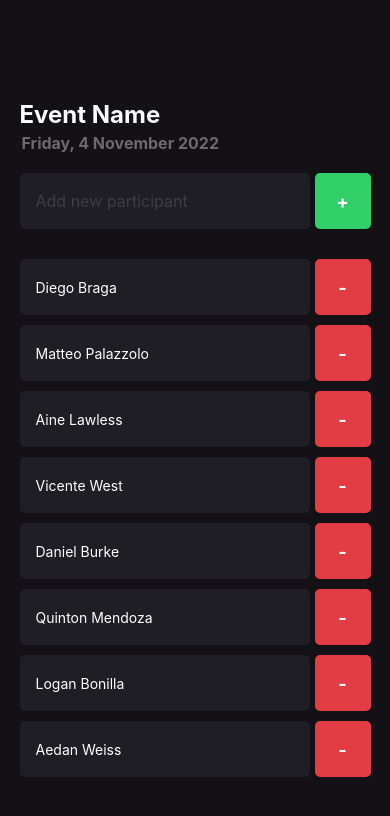
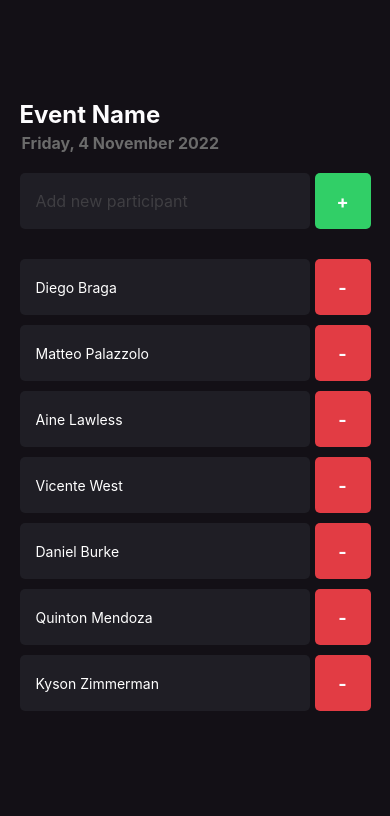
Before and after one commit to diebraga/rn-participants, a React Native app: screen / in a window 390 px wide. Shown: the top 816 px of the page. Built offline with nearby package versions, Linux system fonts and the light colour scheme.

Commit message:
handle add participant

```diff
--- a/src/screens/Home/index.tsx
+++ b/src/screens/Home/index.tsx
@@ -2,11 +2,6 @@ import { View, Text, TextInput, TouchableOpacity, FlatList, Alert } from 'react-
 import React, { useState } from 'react'
 import { homeStyles } from './styles'
 import { Participant } from '../../components/Participants';
-
-type Participants = {
-  id: number;
-  name: string;
-}
 
 const participantsList = [
   { id: 1, name: "Diego Braga" },
@@ -15,18 +10,12 @@ const participantsList = [
   { id: 4, name: "Vicente West" },
   { id: 5, name: "Daniel Burke" },
   { id: 6, name: "Quinton Mendoza" },
-  { id: 7, name: "Logan Bonilla" },
-  { id: 8, name: "Aedan Weiss" },
-  { id: 9, name: "Benjamin Gregory" },
-  { id: 10, name: "Karly Kelly" },
-  { id: 11, name: "Sandra Foley" },
-  { id: 12, name: "German Lara" },
-  { id: 13, name: "Brylee Ortiz" },
   { id: 14, name: "Kyson Zimmerman" },
 ]
 
 export const Home: React.FC = () => {
-  const [participants, setParticipants] = useState<Participants[]>(participantsList)
+  const [participants, setParticipants] = useState<typeof participantsList>(participantsList)
+  const [participantName, setParticipantName] = useState("")
 
   const handleRemoveParticipant = (name: string): void => {
     return Alert.alert("Delete", `Are you you want to delete ${name}?`, [
@@ -34,6 +23,20 @@ export const Home: React.FC = () => {
       { text: "No", style: "cancel" }
     ])
   }
+
+  const handleAddNewParticipant = () => {
+    const newParticipant: typeof participantsList[0] = {
+      id: participants.length + 1,
+      name: participantName
+    }
+    if (!participants.some(participant => participant.name === participantName)) {
+      setParticipants(prev => [...prev, newParticipant])
+    } else {
+      alert("Participant already exists")
+    }
+    setParticipantName("")
+  }
+
   return (
     <View style={homeStyles.container}>
       <View style={homeStyles.layoutView}>
@@ -46,10 +49,12 @@ export const Home: React.FC = () => {
             style={homeStyles.input}
             placeholder="Add new participant"
             placeholderTextColor="#6b6b6b6b"
+            onChangeText={(text) => setParticipantName(text)}
+            value={participantName}
           />
           <TouchableOpacity
             style={homeStyles.button}
-            onPress={() => { }}
+            onPress={handleAddNewParticipant}
           >
             <Text style={homeStyles.buttonText}>
               +
```
